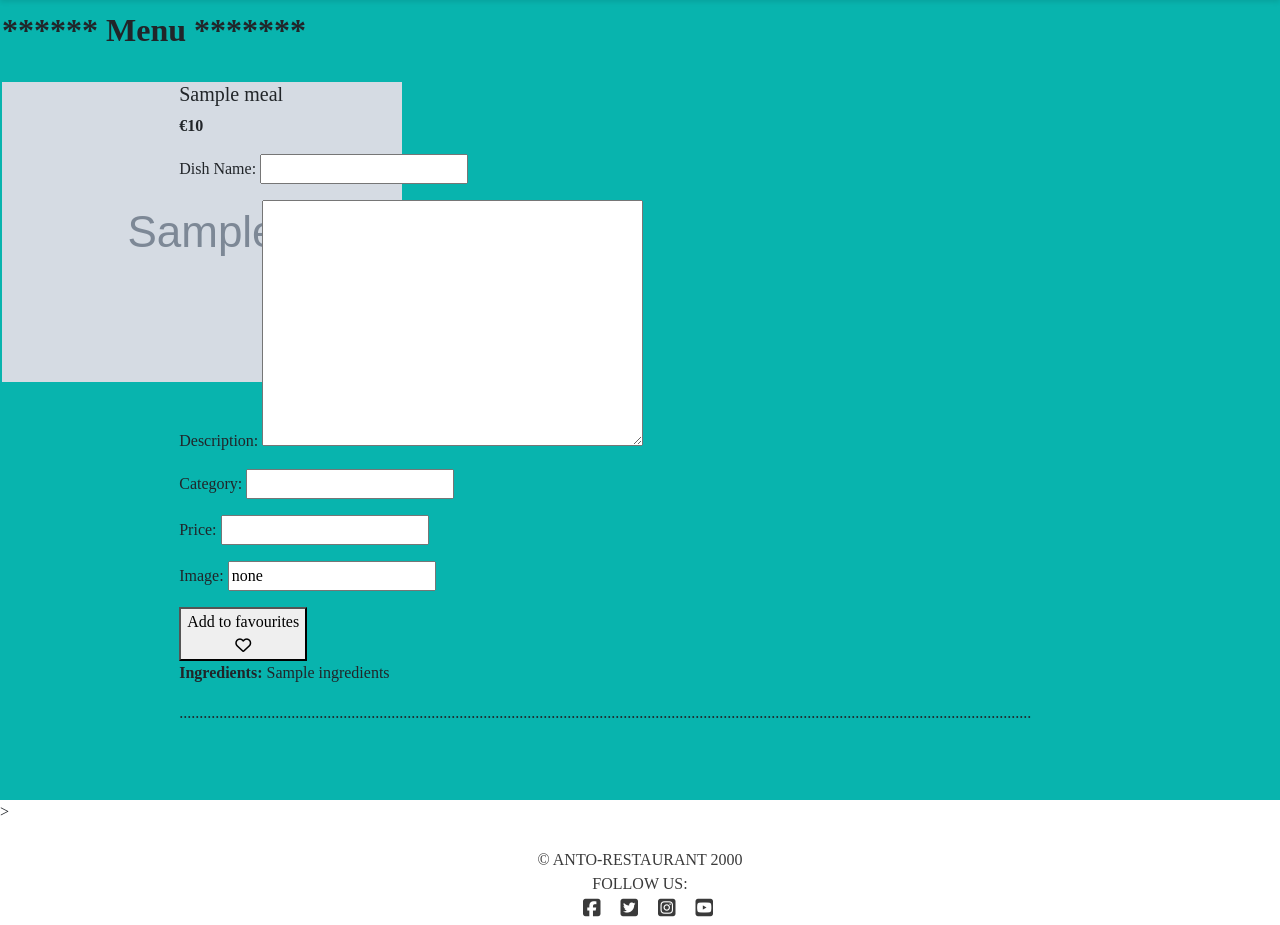
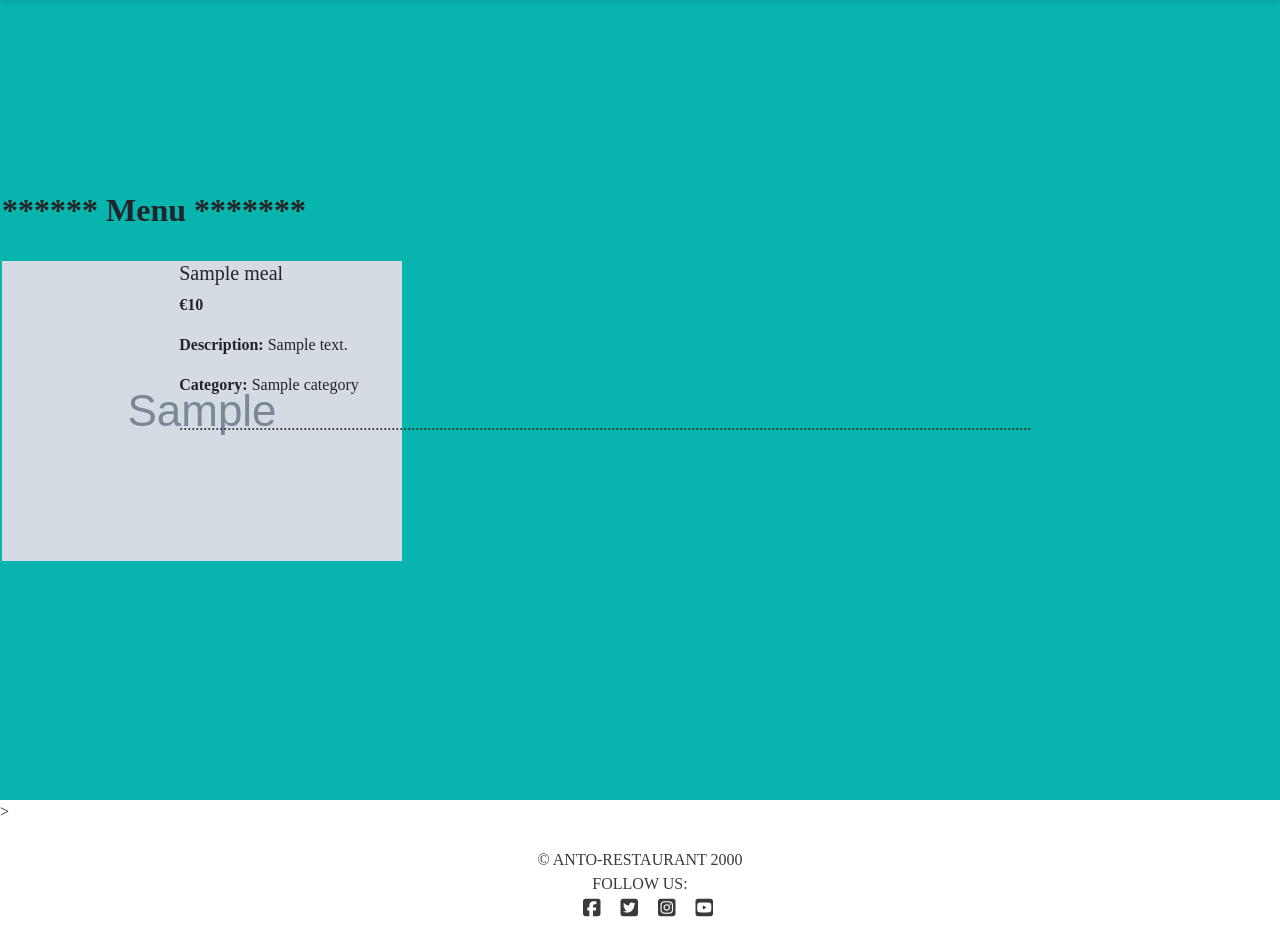
Before and after one commit to Anthonyrajlucas/django-anto-restaurant-booking-system, a Django app: template menu_app/templates/menu_list.html in a window 1280 px wide. Shown: the part 62-987 px from the top of the page. Run offline with Django 3.2, Linux system fonts and the light colour scheme; a user stored in the database is signed in; the template is opened without the code that fills it: values that come from a table or form of the project are taken from there, most other values are stand-ins (such as "Sample title", 1, 10 or a date in 2020); grey boxes marked "Sample" are stand-in pictures; some libraries are stand-ins or nearby versions.

Commit message:
menu list view added and html corrected

```diff
--- a/menu_app/templates/menu_list.html
+++ b/menu_app/templates/menu_list.html
@@ -15,59 +15,24 @@
             </div>
             {% endif %}
             <br>
-            {% for meal in menu_list %}
+            {% for meal in object_list %}
             <!-- Menu item container -->
             <div class="row flex meal col-12 col-lg-10">
                 <div class="dish col-6 col-md-3 col-lg-2">
-                    <img src="{{ meal.cover.url }}" alt="menu element">
+                    <img src="{{ meal.image_url.url }}" alt="menu element">
                 </div>
                 <div class=" menu-container col-12 col-md-9 col-lg-10 overflow-h">
                     <div class="flex sp-between ">
                         <div class="flex meal-header">
-                            <h5 class="meal-name">{{ meal.name }}</h5>
+                            <h5 class="meal-name">{{ meal.menu_name }}</h5>
                             <p class="price green larger"><b>€{{ meal.price }}</b></p>
                         </div>
-                        {% if user.is_authenticated %}
-                        {% if not user.staff %}
-                        {% for favourite in favourites %}
-                        {% if favourite.meal_id == meal.pk and favourite.user_id == user.email %}
-                        <p class="favourite-exists" hidden></p>
-                        {% endif %}
-                        {% endfor %}
-                        <!-- Add to favourites form -->
-                        <form method="POST" class="add-favourite-form">
-                            {% csrf_token %}
-                            <!-- Hidden input with meal id -->
-                            <label for="mealId{{meal.pk}}" class="visually-hidden">label</label>
-                            <input id="mealId{{meal.pk}}" class="mealIdHidden" type="text" value="{{ meal.pk }}"
-                                hidden>
-                            {{ favourite_form.as_p }}
-                            <!-- Submit button -->
-                            <button type="submit" class="heart flex"><span class="d-none d-lg-block">Add to favourites
-                                </span><i class="far fa-heart"></i></button>
-                        </form>
-                        {% for favourite in favourites %}
-                        {% if favourite.meal_id == meal.pk and favourite.user_id == user.email %}
-                        <!-- Remove from favourites form -->
-                        <form method="POST" action="{% url 'favourite_remove' pk=favourite.pk %}"
-                            class="remove-favourite-form">
-                            {% csrf_token %}
-                            <!-- Hidden input with meal id -->
-                            <label for="mealId{{meal.pk}}r" class="visually-hidden">label</label>
-                            <input id="mealId{{meal.pk}}r" class="mealIdHidden" type="text" value="{{ meal.pk }}"
-                                hidden>
-                            {{ favourite_form.as_p }}
-                            <!-- Submit button -->
-                            <button type="submit" class="heart flex"><span class="d-none d-lg-block">Remove from
-                                    favourites</span><i class="fas fa-heart"></i></button>
-                        </form>
-                        {% endif %}
-                        {% endfor %}
-                        {% endif %}
-                        {% endif %}
                     </div>
                     <div class="row">
-                        <p class="ingredients"><b>Ingredients:</b> {{ meal.ingredients }}</p>
+                        <p class="Description"><b>Description:</b> {{ meal.description }}</p>
+                    </div>
+                    <div class="row">
+                        <p class="Description"><b>Category:</b> {{ meal.category }}</p>
                     </div>
                     <div class="row">
                         <p>.....................................................................................................................................................................................................................
--- a/menu_app/views.py
+++ b/menu_app/views.py
@@ -5,6 +5,5 @@ from .models import MenuItem
 
 class MenuListView(ListView):
     """View menu list"""
-
     model = MenuItem
     template_name = "menu_list.html"
```
Also changed, not shown: db.sqlite3.
